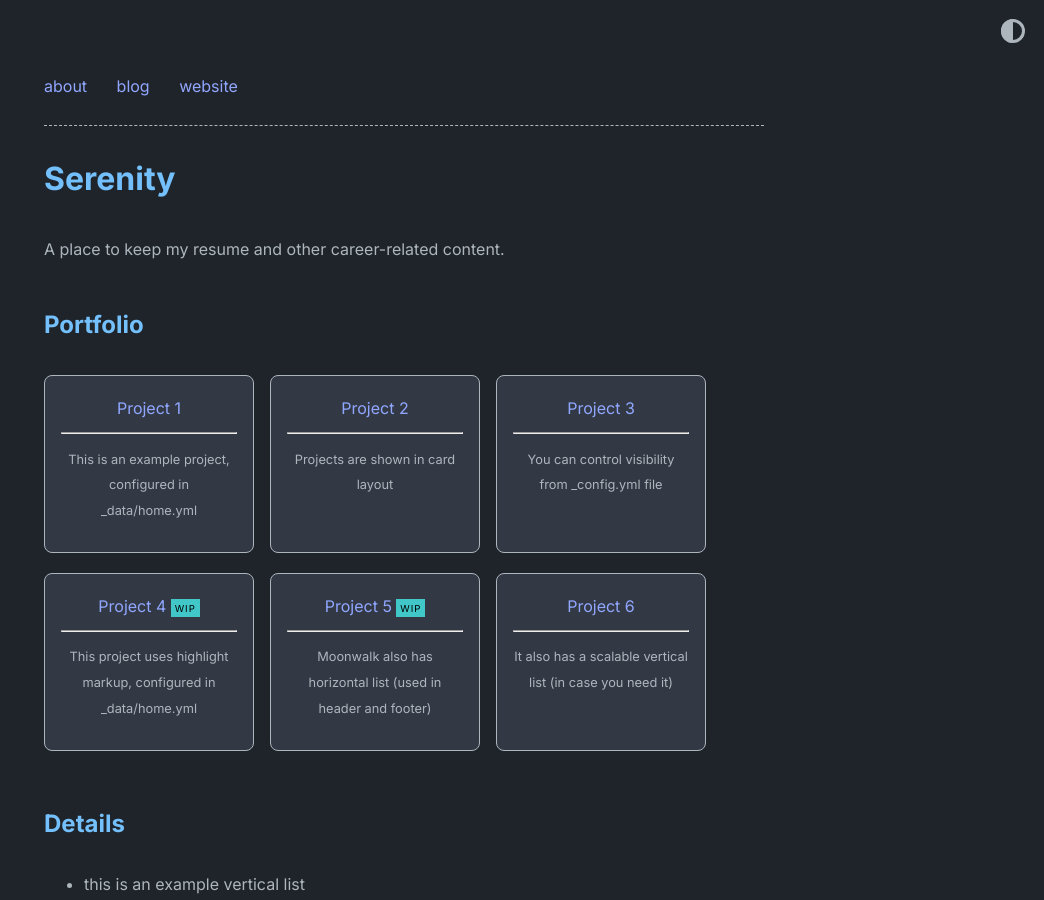
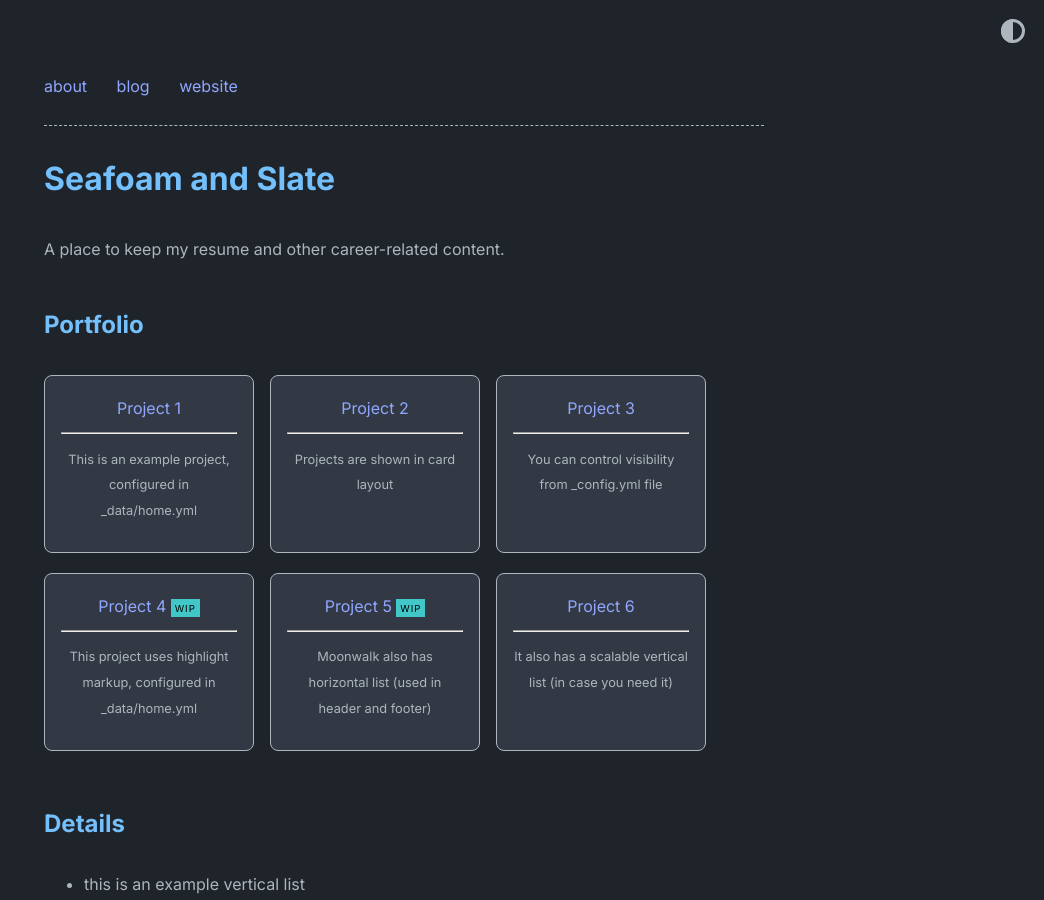
Before and after one commit to dvonpasecky/dvonpasecky.github.io, a Jekyll site: the page built from index.md, in a window 1280 px wide and 900 px high. Shown: the whole window, without its empty margins (236-1280 px from the left). Built offline with Jekyll 4.4.1, drawn with Linux system fonts in a browser that asks for light colours.

Commit message:
Update _config.yml

```diff
--- a/_config.yml
+++ b/_config.yml
@@ -1,4 +1,4 @@
-title: Serenity
+title: Seafoam and Slate
 author: Dan Von Pasecky
 url: https://dvonpasecky.github.io # root address of the site
 description: > # description of the site (multiple lines allowed)
```
